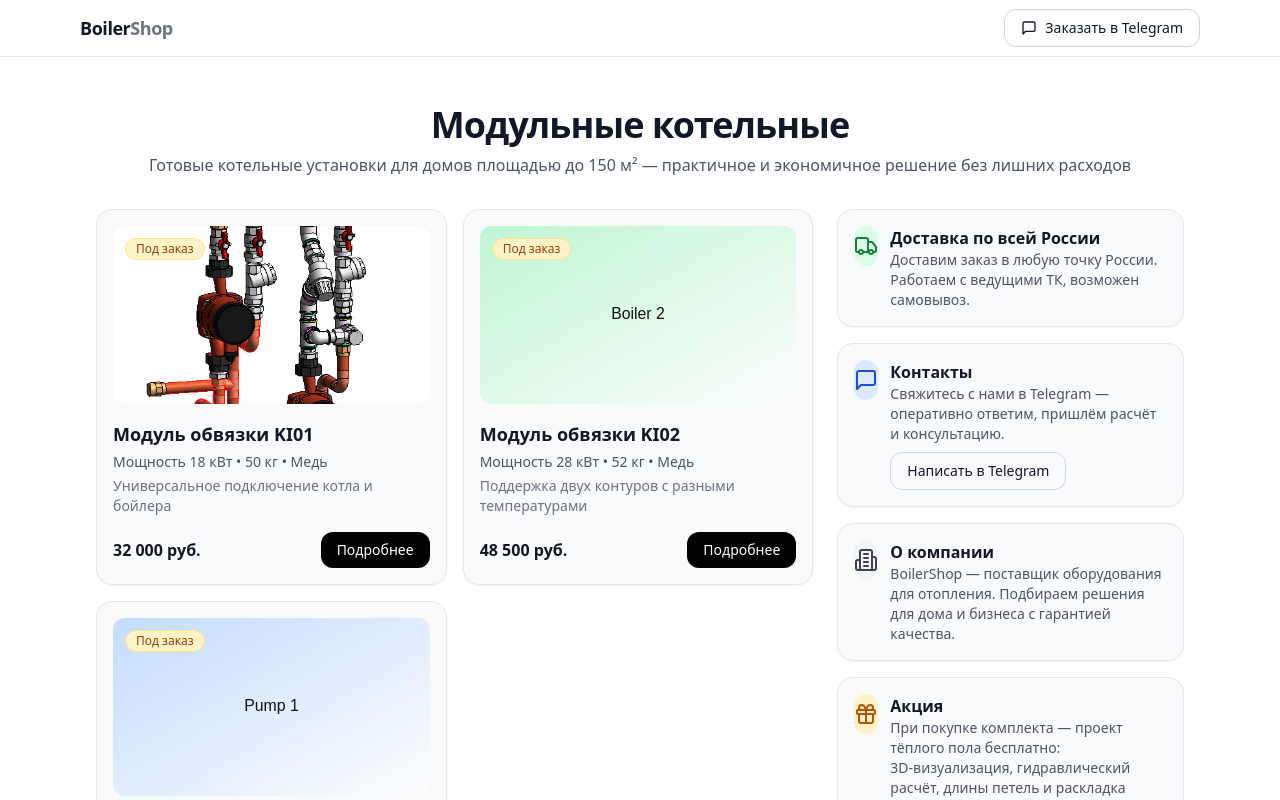
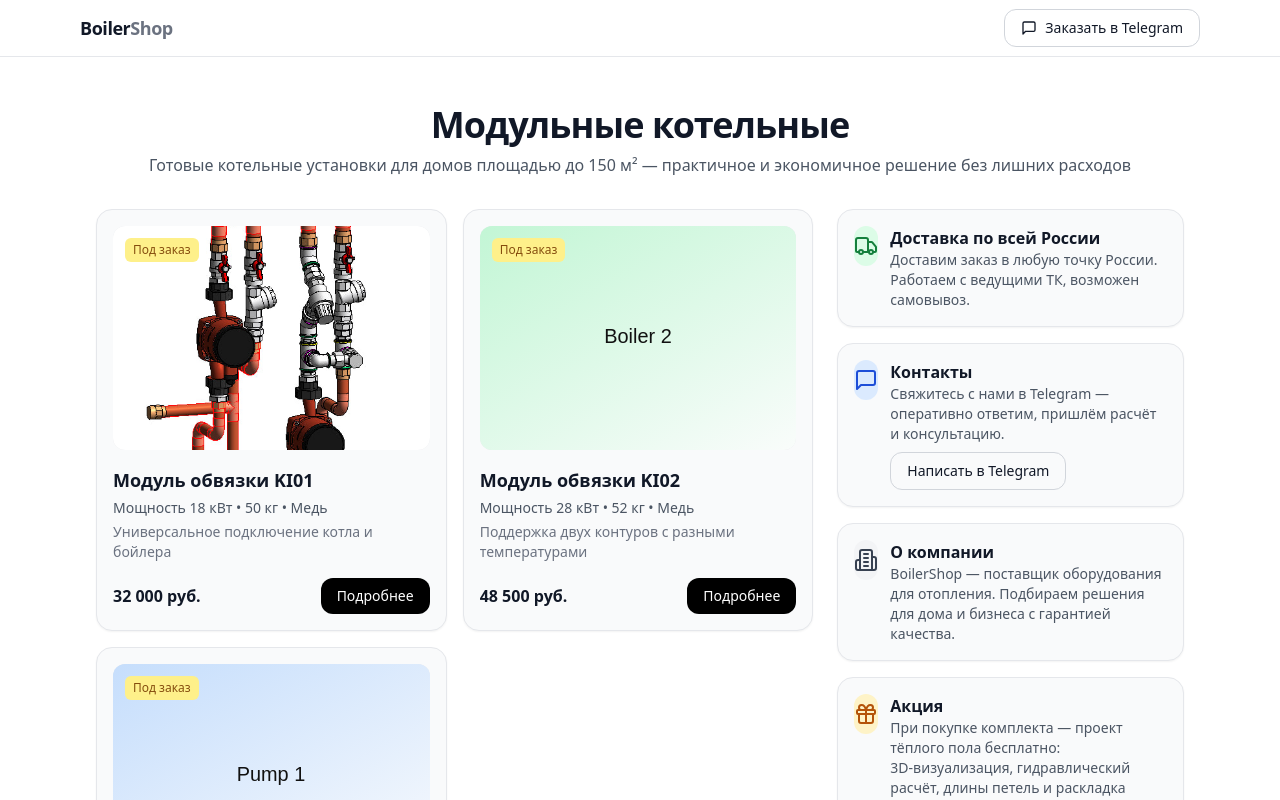
Before and after one commit to kosta180583/gidroteplo, a Next.js app: page / in a window 1280 px wide. Shown: the top 800 px of the page. Built offline with nearby package versions, Linux system fonts and the light colour scheme.

Commit message:
Initial commitv11

```diff
--- a/components/ProductCard.tsx
+++ b/components/ProductCard.tsx
@@ -21,19 +21,19 @@ export default function ProductCard({ product }: { product: Product }) {
 		>
 			<div className='relative'>
 				{product.preorder && (
-					<span className='badge absolute left-3 top-3 z-10 bg-yellow-200 text-yellow-800 px-2 py-1 rounded-md text-xs font-medium'>
+					<span className='absolute left-3 top-3 z-10 bg-yellow-200 text-yellow-800 px-2 py-1 rounded-md text-xs font-medium'>
 						Под заказ
 					</span>
 				)}
 
-				<div className='relative aspect-video w-full rounded-xl overflow-hidden bg-gray-200'>
+				{/* Ключевой блок */}
+				<div className='relative w-full h-56 rounded-xl overflow-hidden bg-gray-200'>
 					<Image
 						src={img}
 						alt={product.name}
 						fill
-						className='object-cover'
+						className='object-cover transition-transform duration-300 hover:scale-105'
 						sizes='(max-width: 768px) 100vw, 400px'
-						priority
 					/>
 				</div>
 			</div>
```
